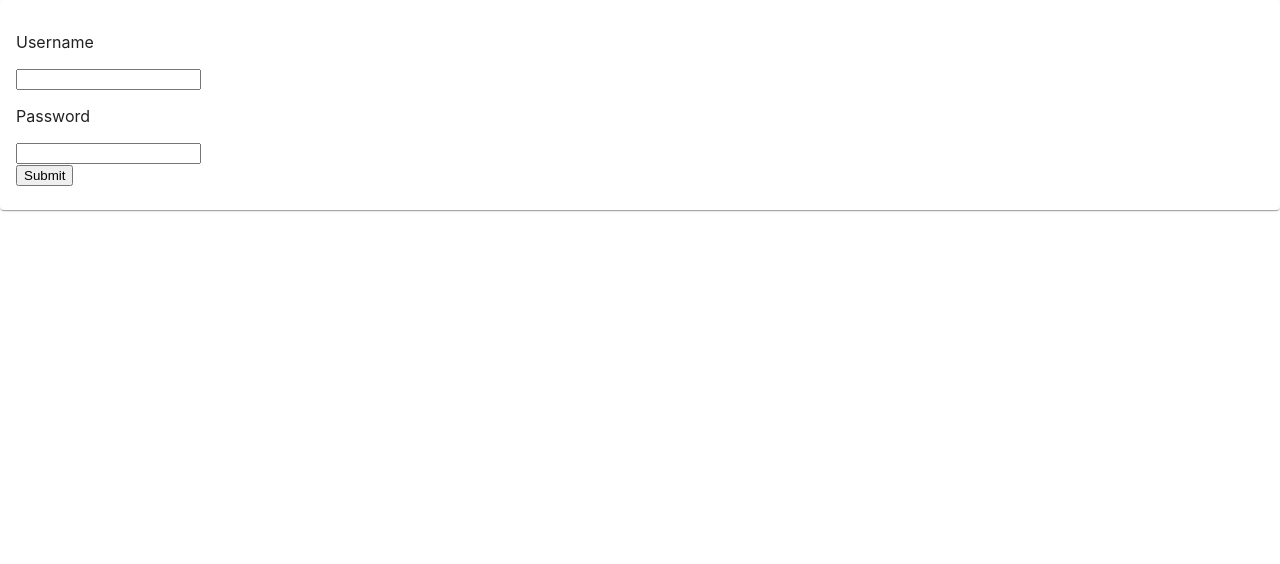
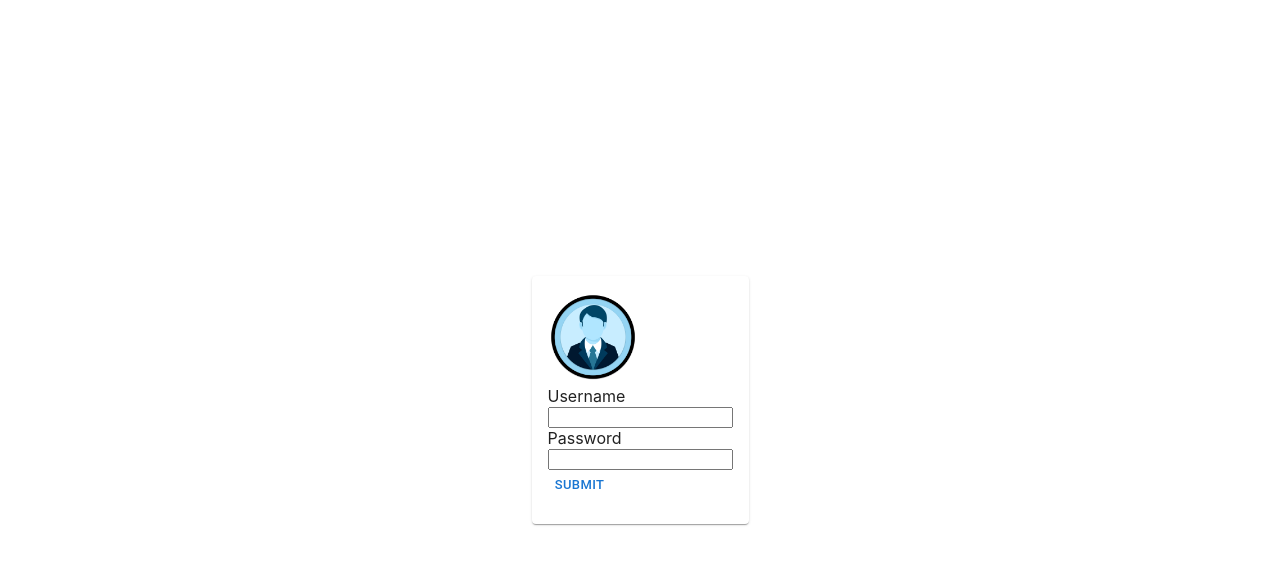
Before and after one commit to yao-quan/techtrek21, a React (Create React App) app in the folder frontend/: page / in a window 1280 px wide. Shown: the top 564 px of the page. Built offline with nearby package versions, Linux system fonts and the light colour scheme.

Commit message:
Login Component

```diff
--- a/frontend/src/components/login/Login.js
+++ b/frontend/src/components/login/Login.js
@@ -4,27 +4,50 @@ import CardActions from '@mui/material/CardActions';
 import CardContent from '@mui/material/CardContent';
 import Button from '@mui/material/Button';
 import Typography from '@mui/material/Typography';
+import mainLogo from'./newLogo.png';
+import Grid from '@material-ui/core/Grid';
 
 function Login({ setUsername, setPassword }) {
   return (
-    <div className="login-wrapper">
-      <Card sx={{ minWidth: 275 }}>
+    <div className="login-wrapper" style={{color: "red"}}>
+      <Grid
+        container
+        spacing={0}
+        direction="column"
+        alignItems="center"
+        justify="center"
+        style={{ minHeight: '100vh' }}
+      >
+      <Grid item xs={3}>
+      <Card sx={{ maxWidth: 500 } }>
+
         <CardContent>
+            <img  src={mainLogo} className="photo" alt="fireSpot"
+            style={{
+              height: "90px",
+              width: "90px"}}/>
+
           <form>
               <label>
-                  <p>Username</p>
-                      <input type="text" onChange={e => setUsername = (e.target.value)}/>
-                  </label>
+                <Typography variant="h7" component="div">
+                  Username
+                </Typography>
+                <input type="text" onChange={e => setUsername = (e.target.value)}/>
+              </label>
               <label>
-                  <p>Password</p>
+                  <Typography variant="h7" component="div">
+                    Password
+                  </Typography>
                   <input type="password" onChange={e => setPassword = (e.target.value)}/>
               </label>
               <div>
-                  <button type="submit">Submit</button>
+                  <Button size="small">Submit</Button>
               </div>
           </form>
         </CardContent>
       </Card>
+      </Grid>
+      </Grid>
     </div>
   )
   //Example: command to use to re-route on button click
```
Also changed, not shown: frontend/src/components/login/newLogo.png (added).
